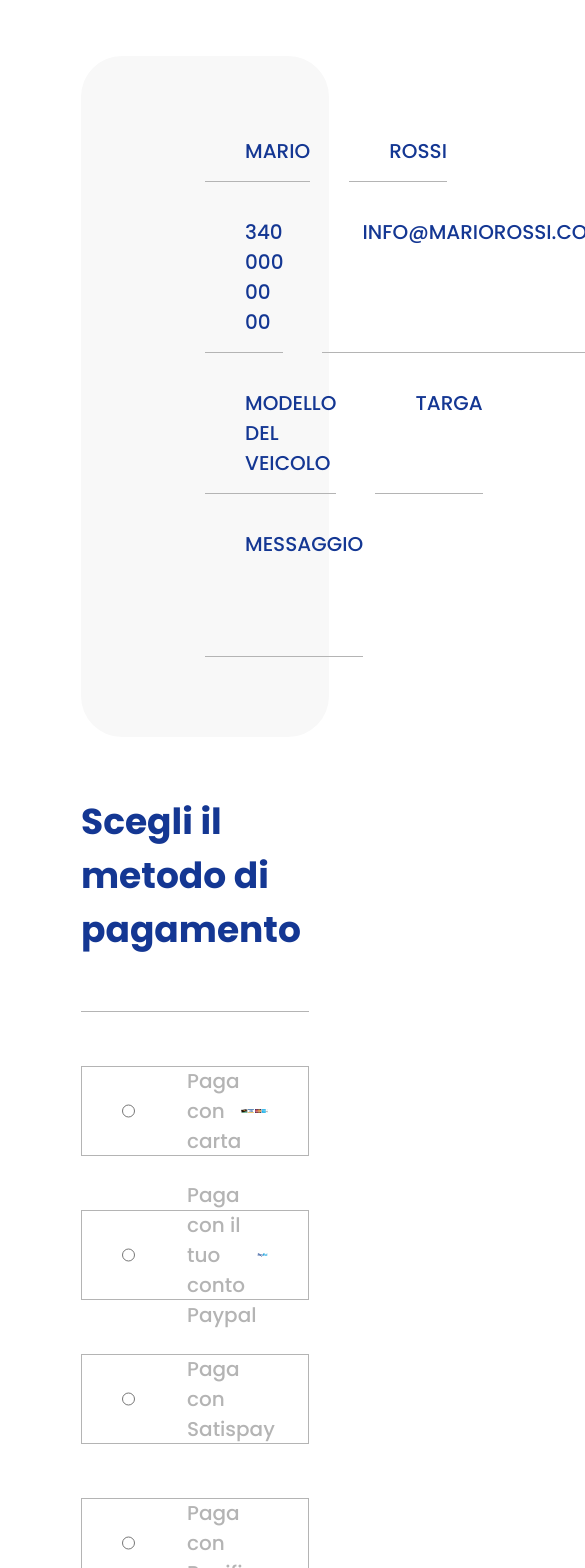
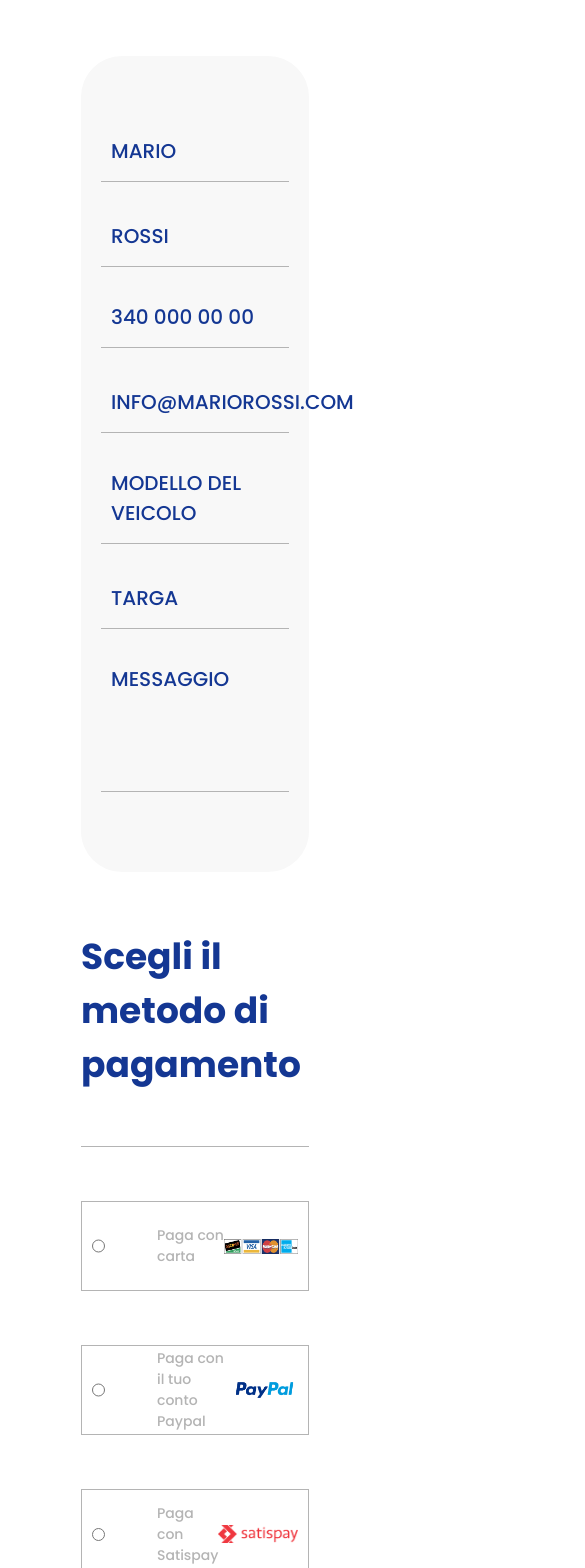
Before and after one commit to Void061/parking_test, a Nuxt app: page /checkout in a window 390 px wide. Shown: the part 432-2000 px from the top of the page, 585 px wide, since content can reach past the window. Built offline with nearby package versions, Linux system fonts and the light colour scheme.

Commit message:
Responsive fixes

```diff
--- a/components/Checkout/Info.vue
+++ b/components/Checkout/Info.vue
@@ -2,33 +2,33 @@
     <section class="mt-[136px] container mx-auto px-[81px]">
         <h2 class="font-bold text-[36px] text-secondary">La tua prenotazione</h2>
         <div class="mt-[54px] flex flex-col border-t-[1px] border-solid border-[#B4B4B4]">
-            <div class="py-[80px] px-[124px] mt-[71px] bg-[#F8F8F8] rounded-[41px] gap-[35px] flex flex-col">
-                    <div class="flex gap-[39px]">
-                        <div class="flex-1 pl-[40px] pb-[15px] border-b-[1px] border-[#B4B4B4] border-solid">
+            <div class="py-[80px] px-[20px] md:px-[124px] mt-[71px] bg-[#F8F8F8] rounded-[41px] gap-[35px] flex flex-col">
+                    <div class="flex md:flex-row flex-col gap-[39px]">
+                        <div class="flex-1 pl-[10px] md:pl-[40px] pb-[15px] border-b-[1px] border-[#B4B4B4] border-solid">
                             <h4 class="text-secondary font-medium text-[20px]">MARIO</h4>
                         </div>
-                        <div class="flex-1 pl-[40px] pb-[15px] border-b-[1px] border-[#B4B4B4] border-solid">
+                        <div class="flex-1 pl-[10px] md:pl-[40px] pb-[15px] border-b-[1px] border-[#B4B4B4] border-solid">
                             <h4 class="text-secondary font-medium text-[20px]">ROSSI</h4>
                         </div>
                     </div>
-                    <div class="flex gap-[39px]">
-                        <div class="flex-1 pl-[40px] pb-[15px] border-b-[1px] border-[#B4B4B4] border-solid">
+                    <div class="flex md:flex-row flex-col gap-[39px]">
+                        <div class="flex-1 pl-[10px] md:pl-[40px] pb-[15px] border-b-[1px] border-[#B4B4B4] border-solid">
                             <h4 class="text-secondary font-medium text-[20px]">340 000 00 00</h4>
                         </div>
-                        <div class="flex-1 pl-[40px] pb-[15px] border-b-[1px] border-[#B4B4B4] border-solid">
+                        <div class="flex-1 pl-[10px] md:pl-[40px] pb-[15px] border-b-[1px] border-[#B4B4B4] border-solid">
                             <h4 class="text-secondary font-medium text-[20px]">INFO@MARIOROSSI.COM</h4>
                         </div>
                     </div>
-                    <div class="flex gap-[39px]">
-                        <div class="flex-1 pl-[40px] pb-[15px] border-b-[1px] border-[#B4B4B4] border-solid">
+                    <div class="flex md:flex-row flex-col gap-[39px]">
+                        <div class="flex-1 pl-[10px] md:pl-[40px] pb-[15px] border-b-[1px] border-[#B4B4B4] border-solid">
                             <h4 class="text-secondary font-medium text-[20px]">MODELLO DEL VEICOLO</h4>
                         </div>
-                        <div class="flex-1 pl-[40px] pb-[15px] border-b-[1px] border-[#B4B4B4] border-solid">
+                        <div class="flex-1 pl-[10px] md:pl-[40px] pb-[15px] border-b-[1px] border-[#B4B4B4] border-solid">
                             <h4 class="text-secondary font-medium text-[20px]">TARGA</h4>
                         </div>
                     </div>
                     <div class="flex gap-[39px]">
-                        <div class="flex-1 pl-[40px] pb-[97px] border-b-[1px] border-[#B4B4B4] border-solid">
+                        <div class="flex-1 pl-[10px] md:pl-[40px] pb-[97px] border-b-[1px] border-[#B4B4B4] border-solid">
                             <h4 class="text-secondary font-medium text-[20px]">MESSAGGIO</h4>
                         </div>
 
--- a/components/Checkout/Pagamento.vue
+++ b/components/Checkout/Pagamento.vue
@@ -2,37 +2,37 @@
     <section class="mt-[58px] container mx-auto px-[81px]">
         <h2 class="font-bold text-[36px] text-secondary">Scegli il metodo di pagamento</h2>
         <div class="pb-[131px] mt-[54px] flex flex-col border-t-[1px] border-solid border-[#B4B4B4]">
-            <label class="cursor-pointer h-[90px] border-[1.5px] px-[40px] py-[10px] border-solid border-[#B4B4B4] mt-[54px] flex justify-between items-center">
+            <label class="cursor-pointer h-[90px] border-[1.5px] px-[10px] md:px-[40px] py-[10px] border-solid border-[#B4B4B4] mt-[54px] flex justify-between items-center">
                 <div class="flex gap-[52px]">
                     <input type="radio" name="pagamento" />
-                    <h4 class="text-[#B4B4B4] font-medium text-[20px]">Paga con carta</h4>
+                    <h4 class="text-[#B4B4B4] font-medium text-[14px] md:text-[20px]">Paga con carta</h4>
                 </div>
                 <div class="flex">
-                    <img src="credit_cards.png" alt="cards" />
+                    <img class="md:h-auto h-[15px]" src="credit_cards.png" alt="cards" />
                 </div>
             </label>
-            <label class="cursor-pointer h-[90px] border-[1.5px] px-[40px] py-[10px] border-solid border-[#B4B4B4] mt-[54px] flex justify-between items-center">
+            <label class="cursor-pointer h-[90px] border-[1.5px] md:px-[40px] px-[10px] py-[10px] border-solid border-[#B4B4B4] mt-[54px] flex justify-between items-center">
                 <div class="flex gap-[52px]">
                     <input type="radio" name="pagamento" />
-                    <h4 class="text-[#B4B4B4] font-medium text-[20px]">Paga con il tuo conto Paypal</h4>
+                    <h4 class="text-[#B4B4B4] font-medium text-[14px] md:text-[20px]">Paga con il tuo conto Paypal</h4>
                 </div>
                 <div class="flex">
                     <img src="paypal_logo.png" alt="cards" />
                 </div>
             </label>
-            <label class="cursor-pointer h-[90px] border-[1.5px] px-[40px] py-[10px] border-solid border-[#B4B4B4] mt-[54px] flex justify-between items-center">
+            <label class="cursor-pointer h-[90px] border-[1.5px] md:px-[40px] px-[10px] py-[10px] border-solid border-[#B4B4B4] mt-[54px] flex justify-between items-center">
                 <div class="flex gap-[52px]">
                     <input type="radio" name="pagamento" />
-                    <h4 class="text-[#B4B4B4] font-medium text-[20px]">Paga con Satispay</h4>
+                    <h4 class="text-[#B4B4B4] font-medium text-[14px] md:text-[20px]">Paga con Satispay</h4>
                 </div>
                 <div class="flex">
                     <img src="satispay_logo.png" alt="satispay" />
                 </div>
             </label>
-            <label class="cursor-pointer h-[90px] border-[1.5px] px-[40px] py-[10px] border-solid border-[#B4B4B4] mt-[54px] flex justify-between items-center">
+            <label class="cursor-pointer h-[90px] border-[1.5px] md:px-[40px] px-[10px] py-[10px] border-solid border-[#B4B4B4] mt-[54px] flex justify-between items-center">
                 <div class="flex gap-[52px]">
                     <input type="radio" name="pagamento" />
-                    <h4 class="text-[#B4B4B4] font-medium text-[20px]">Paga con Bonifico</h4>
+                    <h4 class="text-[#B4B4B4] font-medium text-[14px] md:text-[20px]">Paga con Bonifico</h4>
                 </div>
             </label>
 
--- a/components/Prenotazione/Form.vue
+++ b/components/Prenotazione/Form.vue
@@ -34,7 +34,7 @@
                 </div>
             </div>
         </div>
-        <div class="flex md:px-[11px] mt-[35px] justify-between">
+        <div class="flex flex-row md:flex-nowrap flex-wrap md:px-[11px] mt-[35px] gap-[30px] md:gap-0 justify-between">
 
             <div class="flex gap-[30px]">
                 <input name="veicolo" type="radio" />
--- a/components/Prenotazione/Risultati.vue
+++ b/components/Prenotazione/Risultati.vue
@@ -1,7 +1,7 @@
 <template>
     <section class="pb-[103px] px-[81px] container mx-auto">
-        <div class="py-[28px] border-b-[1px] border-solid border-[#B4B4B4] flex justify-between">
-            <div class="flex items-center gap-[100px]">
+        <div class="py-[28px] border-b-[1px] border-solid border-[#B4B4B4] flex md:gap-[100px] justify-between">
+            <div class="flex flex-col md:items-center items-start md:flex-row gap-[20px] md:gap-[100px]">
             <h4 class="text-secondary font-medium text-[20px]">COPERTO AUTO PICCOLA</h4>
             <div class="flex items-center gap-[30px]">
 
--- a/pages/thankyou.vue
+++ b/pages/thankyou.vue
@@ -10,7 +10,7 @@
         </div>
 
         <div class=" mt-[54px] font-bold text-secondary">
-            <h2 class="text-[36px]">La tua prenotazione è andata a buon fine</h2>
+            <h2 class="text-center text-[36px]">La tua prenotazione è andata a buon fine</h2>
         </div>
     </div>
 
```
Also changed, not shown: components/Riepilogo/Modulo.vue (+12 -12 lines).
